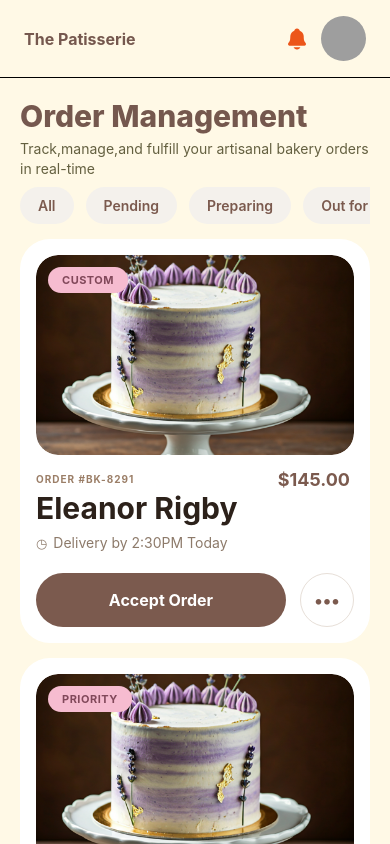
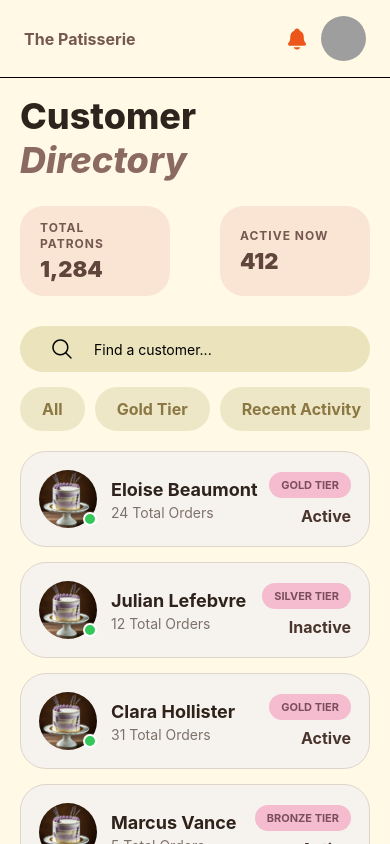
Before and after one commit to csrijon/App-Dev, a React Native app in the folder cakedeliveryadmin/: screen / in a window 390 px wide. Built offline with nearby package versions, Linux system fonts and the light colour scheme; grey boxes are pictures that could not be loaded.

Commit message:
add two screen

```diff
--- a/cakedeliveryadmin/App.js
+++ b/cakedeliveryadmin/App.js
@@ -5,6 +5,7 @@ import Signuppage from "./src/pages/Signuppage"
 import Dashboardpage from "./src/pages/Dashboardpage"
 import Catalogpage from "./src/pages/Catalogpage"
 import Ordermanagementpage from "./src/pages/Ordermanagementpage"
+import CustomerDirectorypage from "./src/pages/CustomerDirectorypage"
 import { StatusBar, StyleSheet, useColorScheme, View } from 'react-native';
 import {
   SafeAreaProvider,
@@ -17,7 +18,7 @@ function App() {
   return (
     <SafeAreaProvider>
       <StatusBar barStyle={isDarkMode ? 'light-content' : 'dark-content'} />
-      <Ordermanagementpage/>
+      <CustomerDirectorypage/>
     </SafeAreaProvider>
   );
 }
--- a/cakedeliveryadmin/src/components/Search.js
+++ b/cakedeliveryadmin/src/components/Search.js
@@ -1,11 +1,11 @@
 import Ionicons from 'react-native-vector-icons/Ionicons';
 import { View, TextInput,StyleSheet } from "react-native"
 
-const Search = () => {
+const Search = ({placeholder}) => {
     return (
         <View style={Searchstyle.Searchsection} >
             <Ionicons name="search-outline" color="#000" size={24} />
-            <TextInput placeholder='Search desserts' />
+            <TextInput placeholder={placeholder} />
         </View>
     )
 }
--- /dev/null
+++ b/cakedeliveryadmin/src/pages/CustomerDirectorypage.js
@@ -0,0 +1,322 @@
+import Adminheader from "../components/Adminheader"
+import { SafeAreaView } from "react-native-safe-area-context"
+import { StatusBar, ScrollView, View, StyleSheet, Text, TouchableOpacity, Image } from "react-native"
+import Search from "../components/Search"
+
+const dashboardCardData = [
+    {
+        id: 1,
+        title: "TOTAL PATRONS",
+        count: "1,284",
+    },
+
+    {
+        id: 2,
+        title: "ACTIVE NOW",
+        count: "412",
+    },
+];
+
+const filterCategoryData = [
+    {
+        id: 1,
+        title: "All",
+    },
+
+    {
+        id: 2,
+        title: "Gold Tier",
+    },
+
+    {
+        id: 3,
+        title: "Recent Activity",
+    },
+    {
+        id: 4,
+        title: "VIP Members",
+    },
+    {
+        id: 5,
+        title: "Top Customers",
+    },
+];
+
+const customerCardData = [
+    {
+        id: 1,
+        customerName: "Eloise Beaumont",
+        totalOrders: "24 Total Orders",
+        membership: "GOLD TIER",
+        status: "Active",
+        image: require("../images/catalog.png"),
+    },
+
+    {
+        id: 2,
+        customerName: "Julian Lefebvre",
+        totalOrders: "12 Total Orders",
+        membership: "SILVER TIER",
+        status: "Inactive",
+        image: require("../images/catalog.png"),
+    },
+
+    {
+        id: 3,
+        customerName: "Clara Hollister",
+        totalOrders: "31 Total Orders",
+        membership: "GOLD TIER",
+        status: "Active",
+        image: require("../images/catalog.png"),
+    },
+
+    {
+        id: 4,
+        customerName: "Marcus Vance",
+        totalOrders: "5 Total Orders",
+        membership: "BRONZE TIER",
+        status: "Active",
+        image: require("../images/catalog.png"),
+    },
+];
+
+
+const CustomerDirectorypage = () => {
+    return (
+        <SafeAreaView style={CustomerDirectorystyle.CustomerDirectorycontainer} >
+            <StatusBar backgroundColor="#fff9e6" barStyle="dark-content" />
+            <Adminheader />
+            <ScrollView contentContainerStyle={{ paddingHorizontal: 20, paddingVertical: 16 }} >
+                <Text style={CustomerDirectorystyle.headingText}>
+                    Customer{" "}
+
+                    <Text style={CustomerDirectorystyle.highlightText}>
+                        Directory
+                    </Text>
+                </Text>
+                <View style={CustomerDirectorystyle.customercountcardcontainer} >
+                    {
+                        dashboardCardData.map((item) => (
+                            <View key={item.id} style={CustomerDirectorystyle.customercountcard} >
+                                <Text style={CustomerDirectorystyle.analyticsTitle} >{item.title}</Text>
+                                <Text style={CustomerDirectorystyle.analyticsCount} >{item.count}</Text>
+                            </View>
+                        ))
+                    }
+                </View>
+                <Search placeholder="Find a customer..." />
+
+                <ScrollView horizontal showsHorizontalScrollIndicator={false} contentContainerStyle={CustomerDirectorystyle.filterbuttons} >
+                    {
+                        filterCategoryData.map((item) => (
+                            <TouchableOpacity key={item.id} style={CustomerDirectorystyle.filterButton}>
+
+                                <Text style={CustomerDirectorystyle.filterButtonText}>
+                                    {item.title}
+                                </Text>
+
+                            </TouchableOpacity>
+                        ))
+                    }
+                </ScrollView>
+
+                <View style={CustomerDirectorystyle.bestcustomersection} >
+                    {
+                        customerCardData.map((item) => (
+                            <View key={item.id} style={CustomerDirectorystyle.profileCardContainer}>
+
+                                <View style={CustomerDirectorystyle.profileLeftArea}>
+
+                                    <View style={CustomerDirectorystyle.profileImageBox}>
+                                        <Image
+                                            source={item.image}
+                                            style={CustomerDirectorystyle.profileImageStyle}
+                                        />
+
+                                        <View style={CustomerDirectorystyle.activeIndicatorDot} />
+                                    </View>
+
+                                    <View>
+
+                                        <Text style={CustomerDirectorystyle.profileUserName}>
+                                            {item.customerName}
+                                        </Text>
+
+                                        <Text style={CustomerDirectorystyle.profileOrderInfo}>
+                                            {item.totalOrders}
+                                        </Text>
+
+                                    </View>
+
+                                </View>
+
+                                <View style={CustomerDirectorystyle.profileRightArea}>
+
+                                    <View style={CustomerDirectorystyle.membershipBadgeBox}>
+                                        <Text style={CustomerDirectorystyle.membershipBadgeText}>
+                                           {item.membership}
+                                        </Text>
+                                    </View>
+
+                                    <Text style={CustomerDirectorystyle.profileStatusText}>
+                                        {item.status}
+                                    </Text>
+
+                                </View>
+
+                            </View>
+                        ))
+                    }
+                </View>
+
+            </ScrollView>
+        </SafeAreaView>
+    )
+}
+
+export default CustomerDirectorypage
+
+const CustomerDirectorystyle = StyleSheet.create({
+
+    CustomerDirectorycontainer: {
+        flex: 1,
+        backgroundColor: "#fff9e6"
+    },
+    customercountcardcontainer: {
+        flexDirection: "row",
+        justifyContent: "space-between",
+        marginBottom: 30
+    },
+    customercountcard: {
+        width: 150,
+        height: 90,
+        backgroundColor: "#f6cfc280",
+        borderRadius: 24,
+        paddingHorizontal: 20,
+        paddingVertical: 14,
+        justifyContent: "center",
+    },
+    analyticsTitle: {
+        fontSize: 12,
+        fontWeight: "700",
+        color: "#75584e",
+        letterSpacing: 1,
+        marginBottom: 4,
+        lineHeight: 16
+    },
+    analyticsCount: {
+        fontSize: 22,
+        fontWeight: "900",
+        color: "#5f453b",
+    },
+    headingText: {
+        fontSize: 36,
+        fontWeight: "800",
+        color: "#2F241D",
+        marginBottom: 24
+    },
+    highlightText: {
+        color: "#8B6B61",
+        fontStyle: "italic",
+    },
+    filterButton: {
+        paddingHorizontal: 22,
+        paddingVertical: 12,
+        backgroundColor: "#EEE7C7",
+        borderRadius: 30,
+        justifyContent: "center",
+        alignItems: "center",
+    },
+    filterButtonText: {
+        fontSize: 16,
+        fontWeight: "700",
+        color: "#8A7742",
+    },
+    filterbuttons: {
+        flexDirection: "row",
+        marginTop: 15,
+        gap: 10,
+        marginBottom: 15
+    },
+    bestcustomersection: {
+        marginTop: 5,
+        gap:15
+    },
+    profileCardContainer: {
+        width: "100%",
+        backgroundColor: "#F6F3EE",
+        borderRadius: 26,
+        padding: 18,
+        flexDirection: "row",
+        justifyContent: "space-between",
+        alignItems: "center",
+        borderWidth: 1,
+        borderColor: "#DDD4CC",
+    },
+
+    profileLeftArea: {
+        flexDirection: "row",
+        alignItems: "center",
+    },
+
+    profileImageBox: {
+        position: "relative",
+        marginRight: 14,
+    },
+
+    profileImageStyle: {
+        width: 58,
+        height: 58,
+        borderRadius: 29,
+    },
+
+    activeIndicatorDot: {
+        width: 14,
+        height: 14,
+        borderRadius: 7,
+        backgroundColor: "#34C759",
+        position: "absolute",
+        right: 0,
+        bottom: 2,
+        borderWidth: 2,
+        borderColor: "#FFFFFF",
+    },
+
+    profileUserName: {
+        fontSize: 18,
+        fontWeight: "700",
+        color: "#2E221B",
+        lineHeight: 24,
+    },
+
+    profileOrderInfo: {
+        fontSize: 14,
+        color: "#7D7269",
+        marginTop: 2,
+    },
+
+    profileRightArea: {
+        alignItems: "flex-end",
+    },
+
+    membershipBadgeBox: {
+        backgroundColor: "#F5BCD0",
+        paddingHorizontal: 12,
+        paddingVertical: 6,
+        borderRadius: 20,
+        marginBottom: 8,
+    },
+
+    membershipBadgeText: {
+        fontSize: 11,
+        fontWeight: "700",
+        color: "#7B4E5D",
+    },
+
+    profileStatusText: {
+        fontSize: 16,
+        fontWeight: "700",
+        color: "#4A352C",
+    },
+
+})
--- a/cakedeliveryadmin/src/pages/Ordermanagementpage.js
+++ b/cakedeliveryadmin/src/pages/Ordermanagementpage.js
@@ -2,6 +2,8 @@ import { SafeAreaView } from "react-native-safe-area-context"
 import { StatusBar, ScrollView, View, StyleSheet, Text, FlatList, TouchableOpacity } from "react-native"
 import Adminheader from "../components/Adminheader"
 import OrderCard from "../components/OrderCard"
+import Plusbutton from "../components/Plusbutton"
+import { useState } from "react"
 
 const ordersData = [
     {
@@ -82,6 +84,9 @@ const orderStatusData = [
 
 
 const Ordermanagementpage = () => {
+
+    const [activecolorid, setactivecolorid] = useState(null)
+
     return (
         <SafeAreaView style={Ordermanagementstyle.Ordermanagementcontainer} >
             <StatusBar backgroundColor="#fff9e6cc" barStyle="dark-content" />
@@ -95,8 +100,8 @@ const Ordermanagementpage = () => {
                 <ScrollView horizontal showsHorizontalScrollIndicator={false} contentContainerStyle={Ordermanagementstyle.statusContainer} >
                     {
                         orderStatusData.map((item) => (
-                            <TouchableOpacity key={item.id} style={Ordermanagementstyle.statusButton}>
-                                <Text style={Ordermanagementstyle.statusText}>
+                            <TouchableOpacity onPress={() => setactivecolorid(item.id)} key={item.id} style={[Ordermanagementstyle.statusButton, { backgroundColor: activecolorid === item.id ? "#75584e" : "#F4F1EC" }]}>
+                                <Text  style={[Ordermanagementstyle.statusText,{color:activecolorid===item.id?"white":"black"}]}>
                                     {item.title}
                                 </Text>
                             </TouchableOpacity>
@@ -112,6 +117,7 @@ const Ordermanagementpage = () => {
                 />
 
             </ScrollView>
+          <Plusbutton/>
         </SafeAreaView>
     )
 }
@@ -143,7 +149,7 @@ const Ordermanagementstyle = StyleSheet.create({
         flexDirection: "row",
         alignItems: "center",
         gap: 12,
-        marginTop:8
+        marginTop: 8
     },
     statusButton: {
         paddingHorizontal: 18,
```
Also changed, not shown: 1 other file (tests, documents, lock files or other folders).
